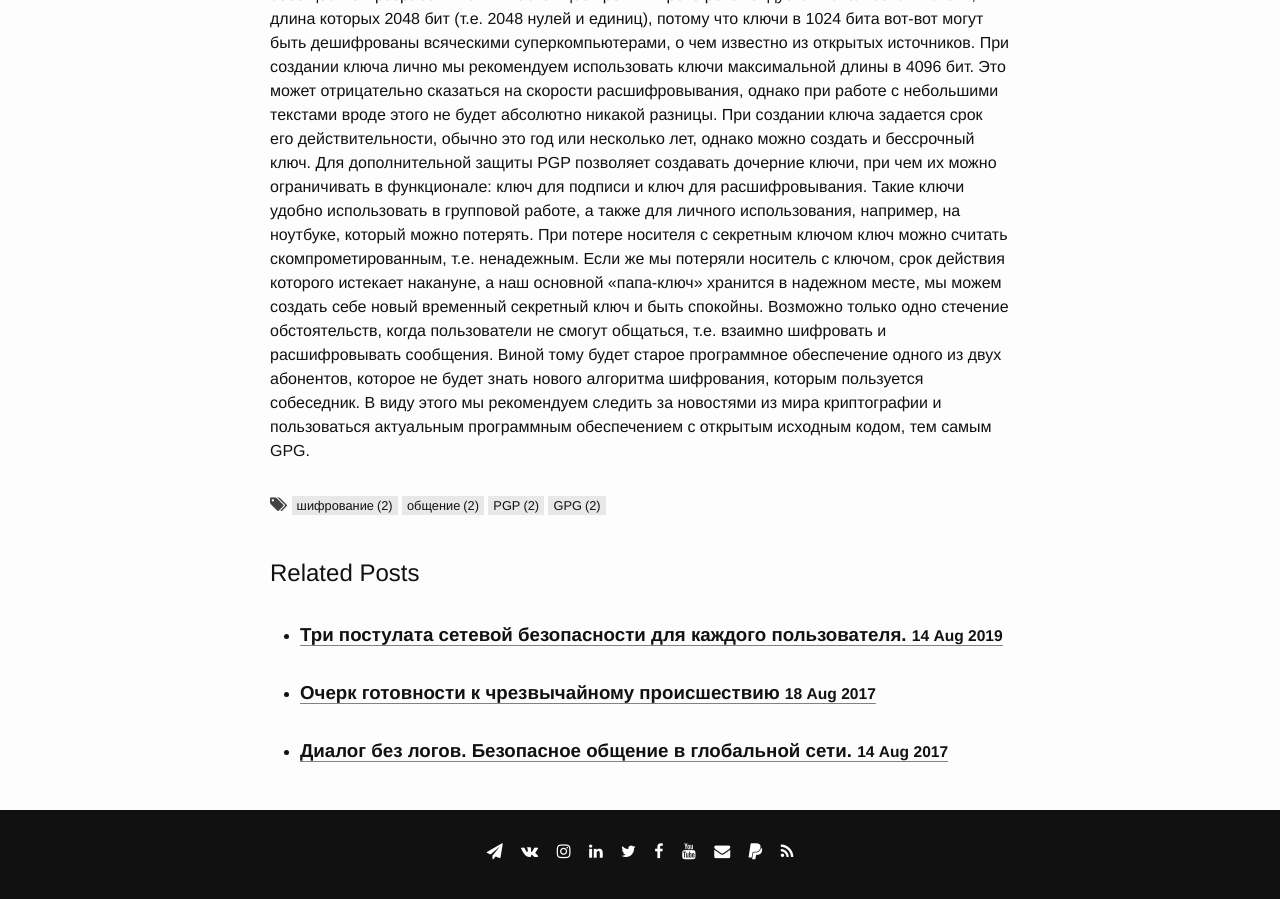
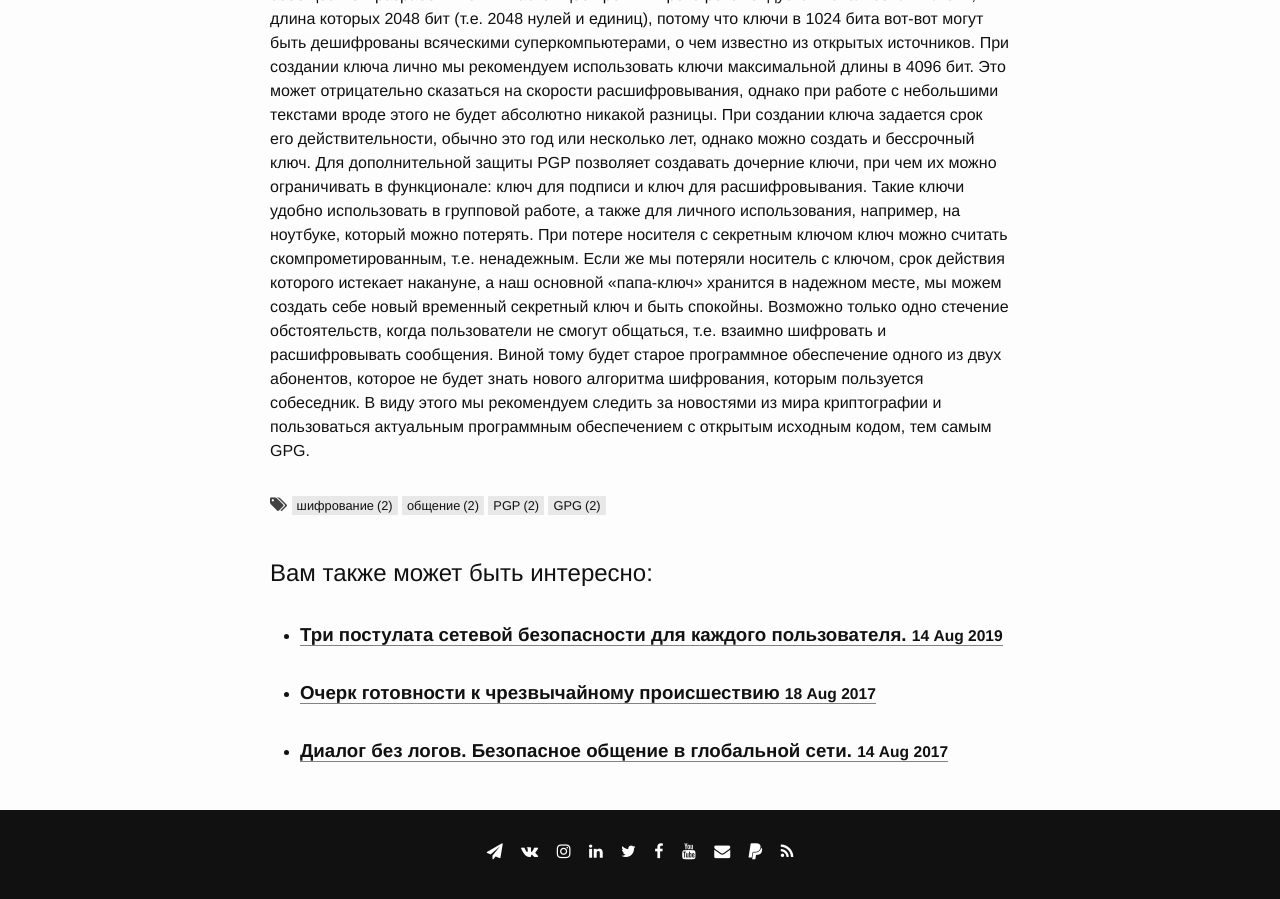
Before and after one commit to 2b7E1n6D0e5R7/2b7E1n6D0e5R7.github.io, a Jekyll site: the page built from _posts/2019-12-11-what-is-gpg-pgp-encryption.md, in a window 1280 px wide and 900 px high, scrolled down 2287 px. Built offline with Jekyll 4.4.1, drawn with Linux system fonts in a browser that asks for light colours.

Commit message:
Update related_posts.html

```diff
--- a/_includes/related_posts.html
+++ b/_includes/related_posts.html
@@ -1,5 +1,5 @@
 <section class="related">
-  <h2>Related Posts</h2>
+  <h2>Вам также может быть интересно:</h2>
   <ul class="posts-list">
     {% for post in site.related_posts limit:3 %}
       <li>
```
